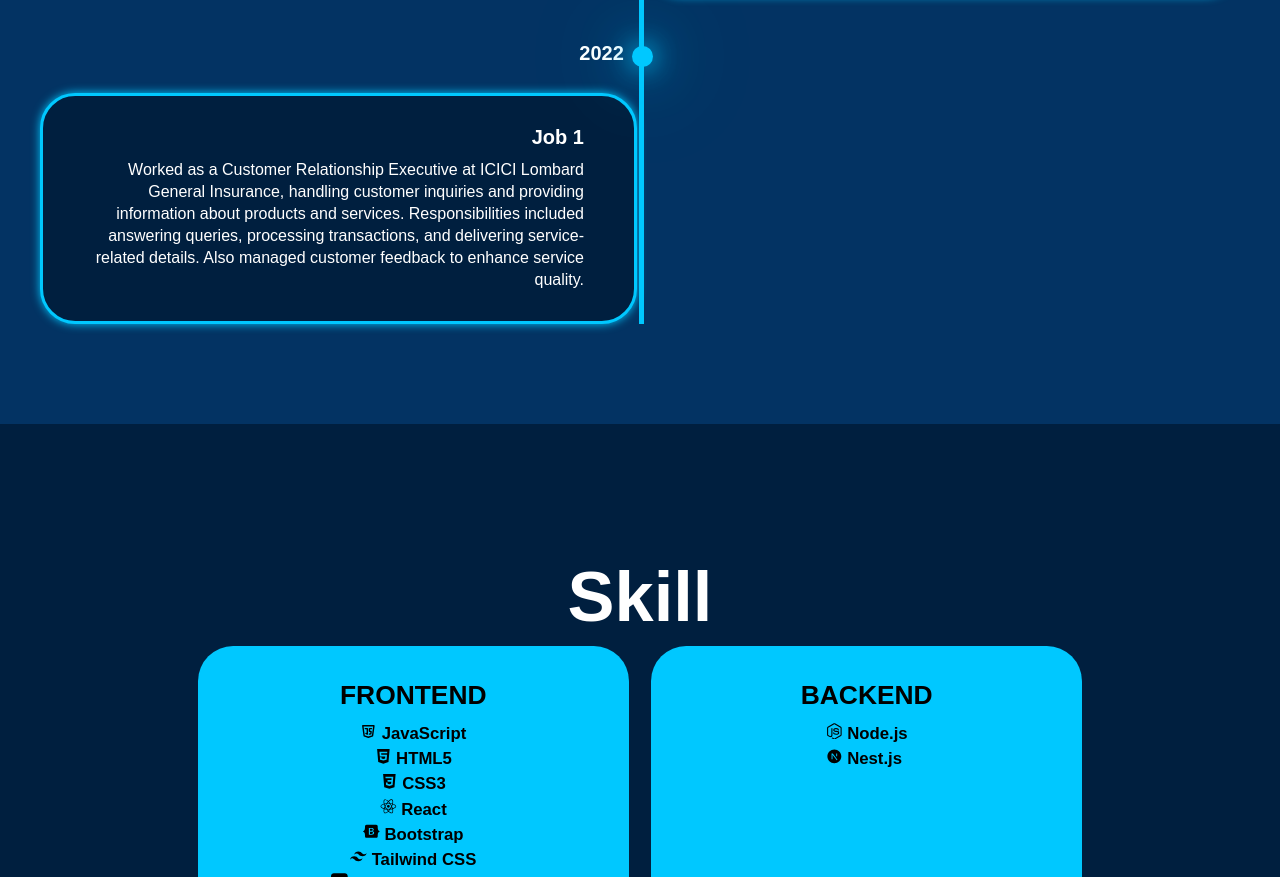
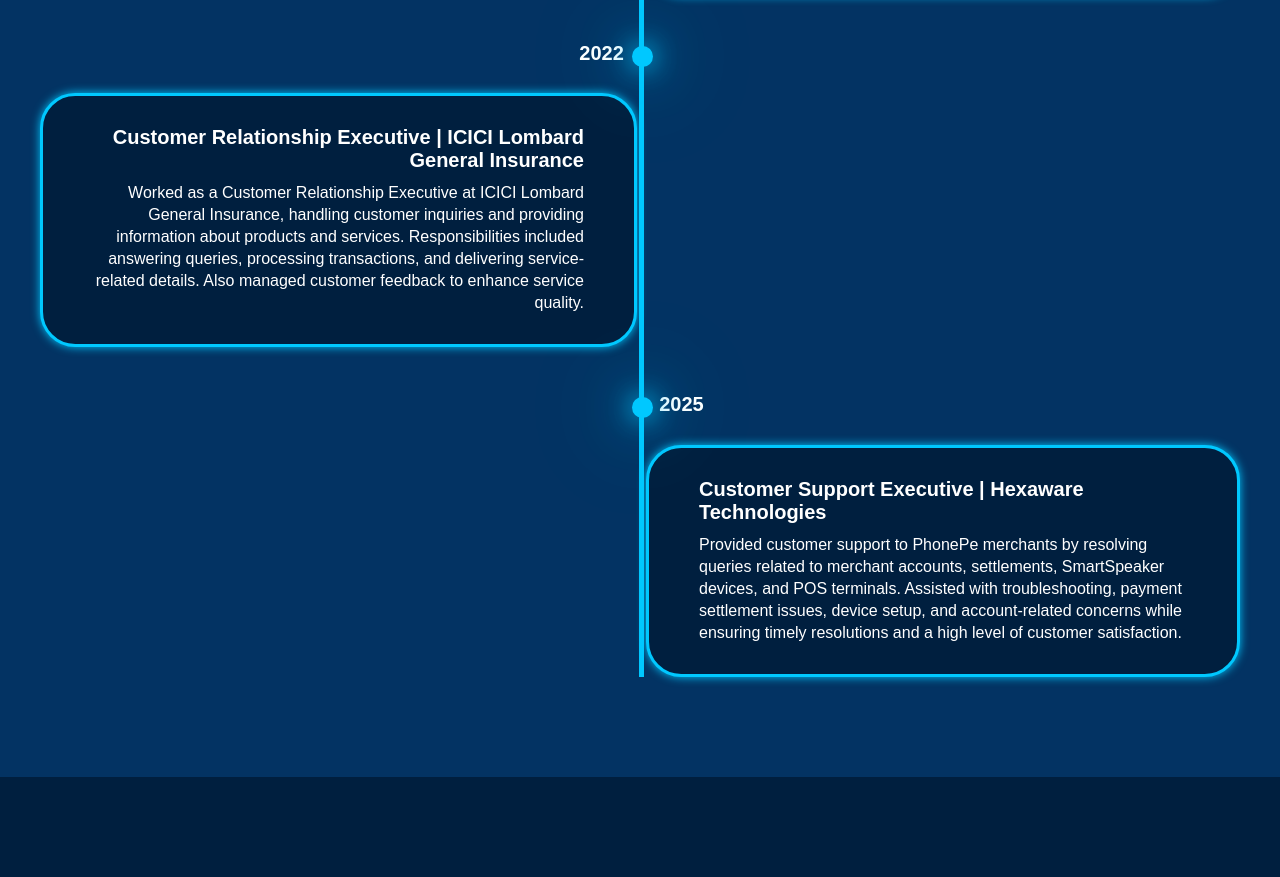
Before and after one commit to jai-singh5/Portfolio-New, a Next.js app: page / in a window 1280 px wide. Shown: the part 1580-2457 px from the top of the page. Built offline with nearby package versions, Linux system fonts and the light colour scheme.

Commit message:
Added job

```diff
--- a/app/page.js
+++ b/app/page.js
@@ -195,8 +195,18 @@
               2022
             </div>
             <div className="timeline-content">
-              <h3>Job 1</h3>
+              <h3>Customer Relationship Executive | ICICI Lombard General Insurance</h3>
               <p>Worked as a Customer Relationship Executive at ICICI Lombard General Insurance, handling customer inquiries and providing information about products and services. Responsibilities included answering queries, processing transactions, and delivering service-related details. Also managed customer feedback to enhance service quality.</p>
+            </div>
+          </div>
+          <div className="timeline-item">
+            <div className="timeline-dot"></div>
+            <div className="timeline-date">
+              2025
+            </div>
+            <div className="timeline-content">
+              <h3>Customer Support Executive | Hexaware Technologies</h3>
+              <p>Provided customer support to PhonePe merchants by resolving queries related to merchant accounts, settlements, SmartSpeaker devices, and POS terminals. Assisted with troubleshooting, payment settlement issues, device setup, and account-related concerns while ensuring timely resolutions and a high level of customer satisfaction.</p>
             </div>
           </div>
         </div>
```
